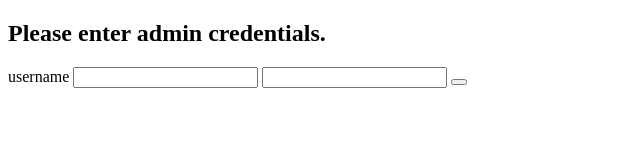
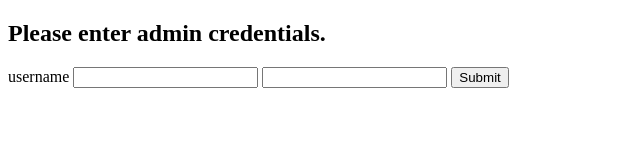
Before and after one commit to DownTownScarf7/placeholder, a plain HTML site: page public/login.html in a window 1280 px wide. Shown: the whole page, without its empty margins (0-640 px from the left). Drawn offline with Linux system fonts and the light colour scheme.

Commit message:
changed the value of submit

```diff
--- a/public/login.html
+++ b/public/login.html
@@ -15,8 +15,8 @@
       <span>username</span>
       <input id="username" type="text" required>
       <input id="password" type="password" required>
-      <button id="submit" type="button" value="submit">
-
+      <button id="submit" type="button">
+        Submit
       </button>
     </form>
   </div>
```
